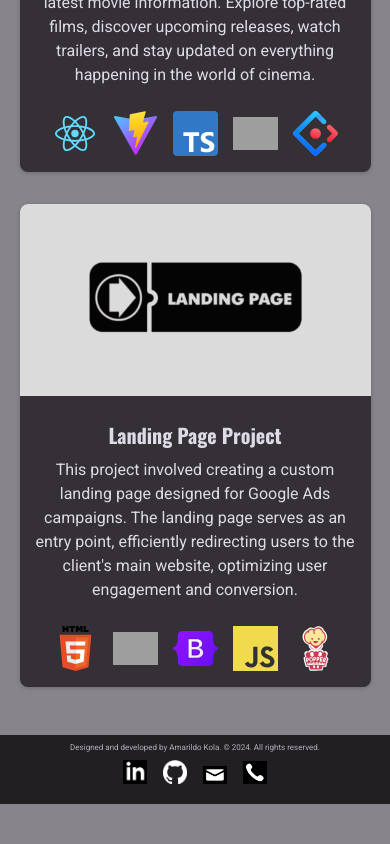
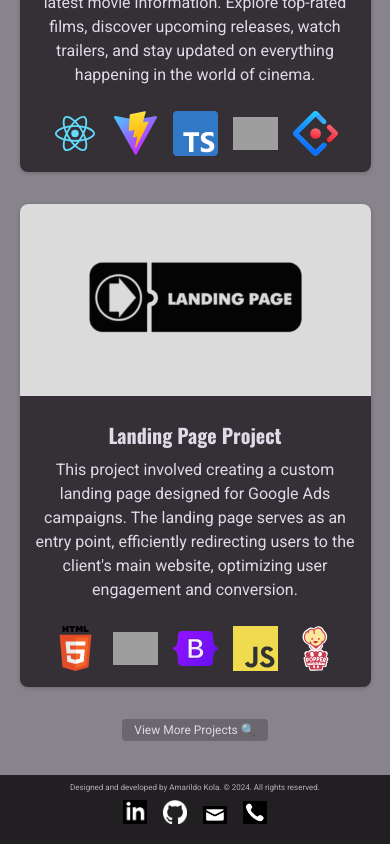
Before and after one commit to Amarildo05/Personal-Portfolio-Website, a React (Vite) app: page / in a window 390 px wide. Shown: the part 860-1704 px from the top of the page. Before the commit the page ends 1664 px from the top, so only its background shows below. Built offline with nearby package versions, Linux system fonts and the light colour scheme; grey boxes are pictures that could not be loaded.

Commit message:
decided to add a button to view all projects

```diff
--- /dev/null
+++ b/src/componenets/homePage/featuredProjects/FeaturedProjects.css
@@ -0,0 +1,32 @@
+.featured-btn-container {
+  display: flex;
+  justify-content: center;
+  margin-top: var(--size-12);
+}
+
+.featured-btn {
+  padding: var(--size-2) var(--size-4);
+  background-color: var(--color-grey-600);
+  color: var(--color-grey-100);
+  font-size: var(--size-4);
+  border: none;
+  border-radius: var(--size-1);
+  cursor: pointer;
+  transition: background-color 0.3s ease;
+}
+
+.featured-btn:hover {
+  background-color: var(--color-grey-700);
+}
+
+@media (max-width: 480px) {
+  .featured-btn {
+    font-size: var(--size-3);
+    padding: var(--size-1) var(--size-3);
+  }
+
+  .featured-btn-container {
+    margin-top: var(--size-8);
+    margin-bottom: -4%;
+  }
+}
--- a/src/componenets/homePage/featuredProjects/FeaturedProjects.jsx
+++ b/src/componenets/homePage/featuredProjects/FeaturedProjects.jsx
@@ -1,6 +1,8 @@
 import projects from "../../../projectsData";
 import ProjectCards from "../../projects/projectCard/ProjectCards";
 import "../../../PagesLayout.css";
+import { Link } from "react-router-dom";
+import "./FeaturedProjects.css";
 
 export default function FeaturedProjects() {
   // Filter the featured projects
@@ -10,6 +12,12 @@ export default function FeaturedProjects() {
     <section className="page-layout">
       <h2>Featured Projects</h2>
       <ProjectCards projects={featuredProjects} />
+
+      <div className="featured-btn-container">
+        <Link to="/projects">
+          <button className="featured-btn">View More Projects 🔍</button>
+        </Link>
+      </div>
     </section>
   );
 }
```
